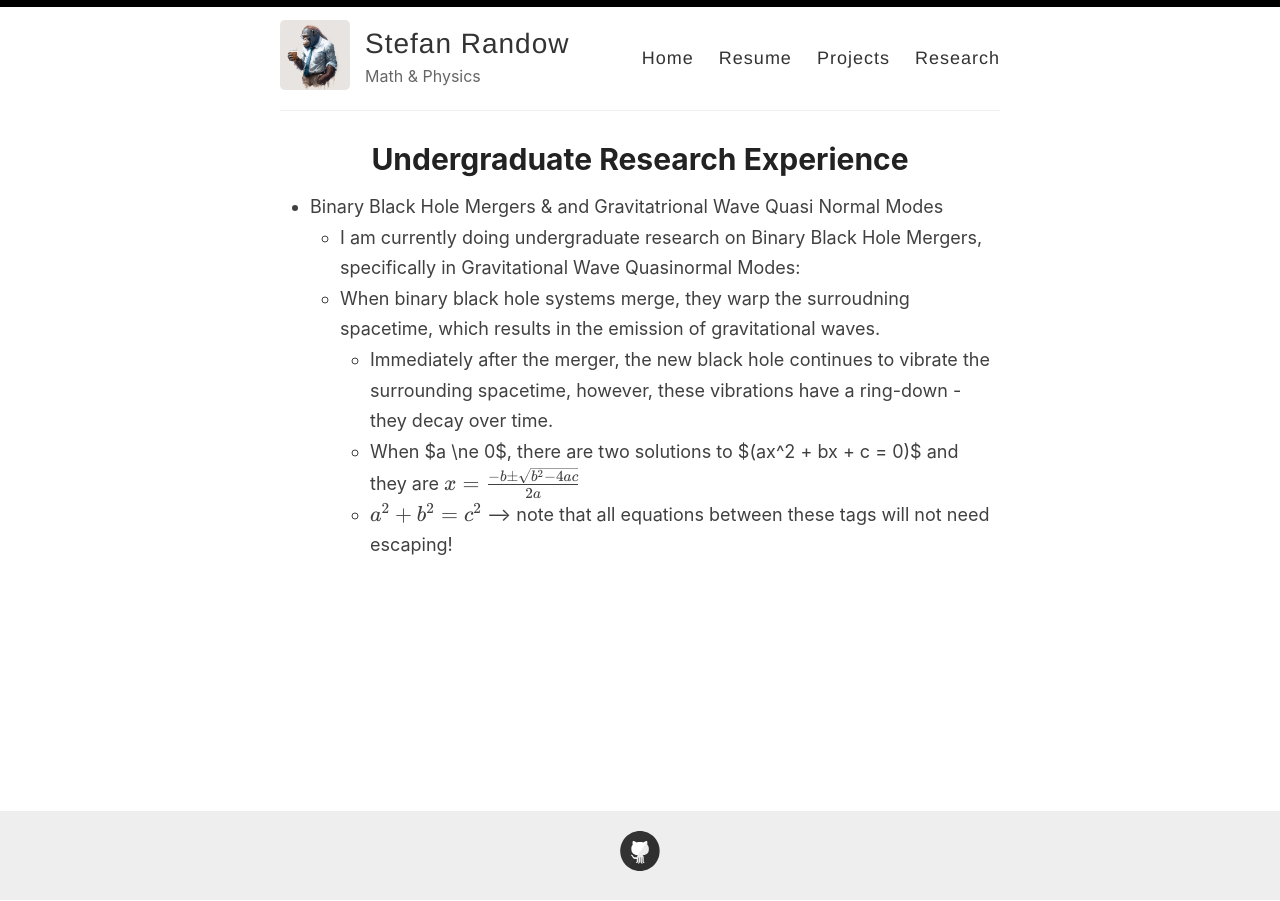
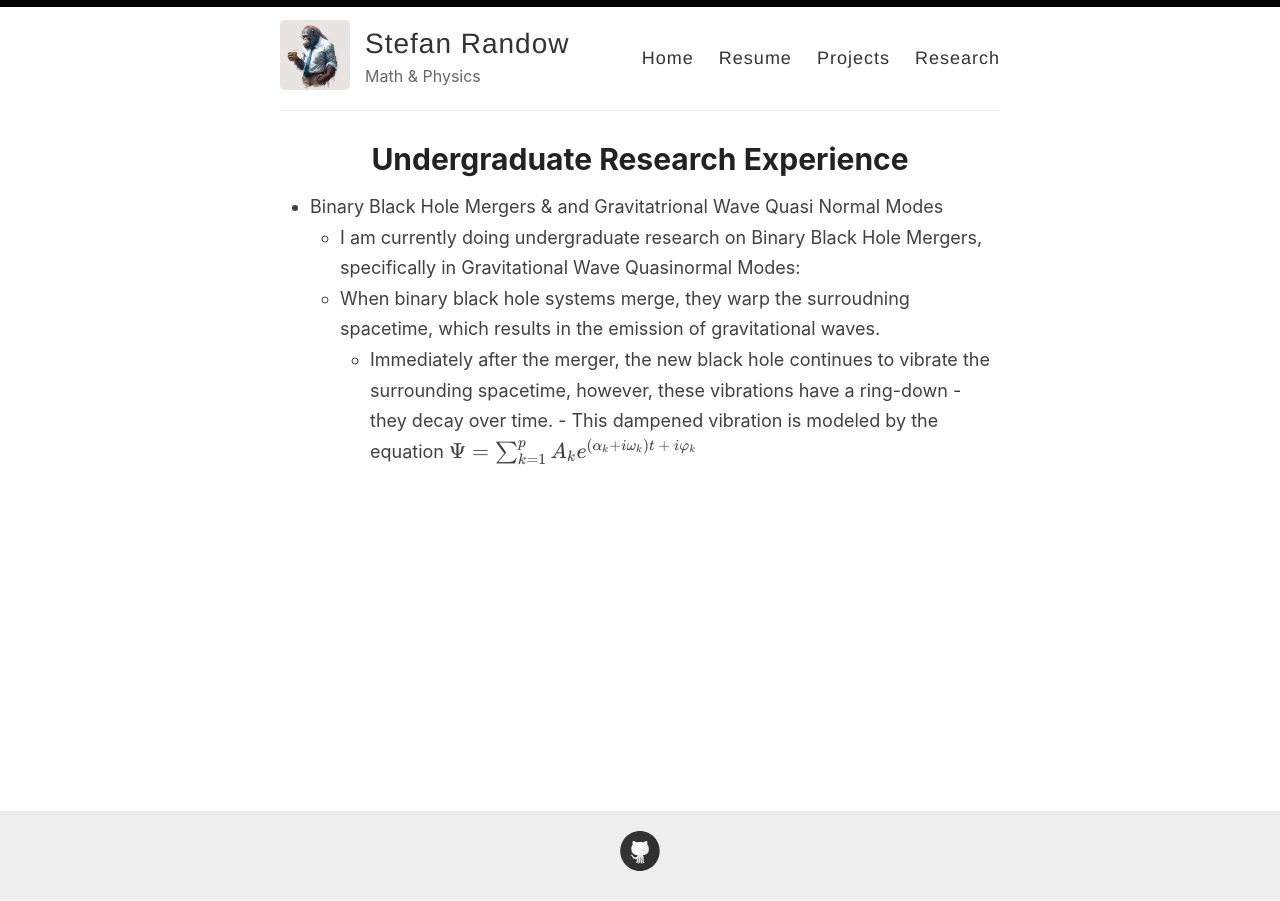
Before and after one commit to StefanRandow/StefanRandow.github.io, a Jekyll site: the page built from _pages/research.md, in a window 1280 px wide. Built offline with Jekyll 4.4.1, drawn with Linux system fonts in a browser that asks for light colours; nearby versions of some CDN libraries.

Commit message:
Update research.md

```diff
--- a/_pages/research.md
+++ b/_pages/research.md
@@ -8,5 +8,4 @@ permalink: /research/
 	- I am currently doing undergraduate research on Binary Black Hole Mergers, specifically in Gravitational Wave Quasinormal Modes:
 	- When binary black hole systems merge, they warp the surroudning spacetime, which results in the emission of gravitational waves.
    	- Immediately after the merger, the new black hole continues to vibrate the surrounding spacetime, however, these vibrations have a ring-down - they decay over time.
-   	- When $a \ne 0$, there are two solutions to $(ax^2 + bx + c = 0)$ and they are $$ x = {-b \pm \sqrt{b^2-4ac} \over 2a} $$
-   	-  {% raw %} $$a^2 + b^2 = c^2$$ --> note that all equations between these tags will not need escaping! {% endraw %}
+    	- This dampened vibration is modeled by the equation $$ \Psi = \sum^p_{k=1} A_k e^{(\alpha_k+i\omega_k)t \ + \  i\varphi_k} $$
```
